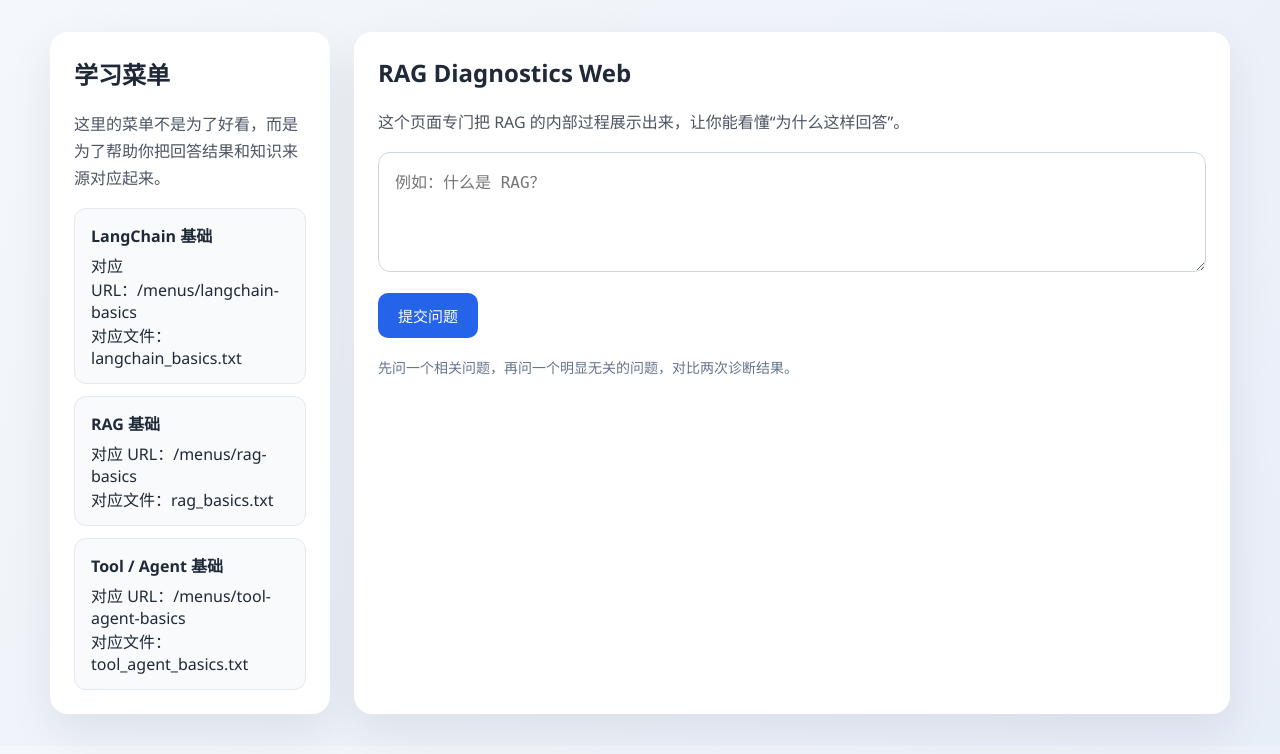
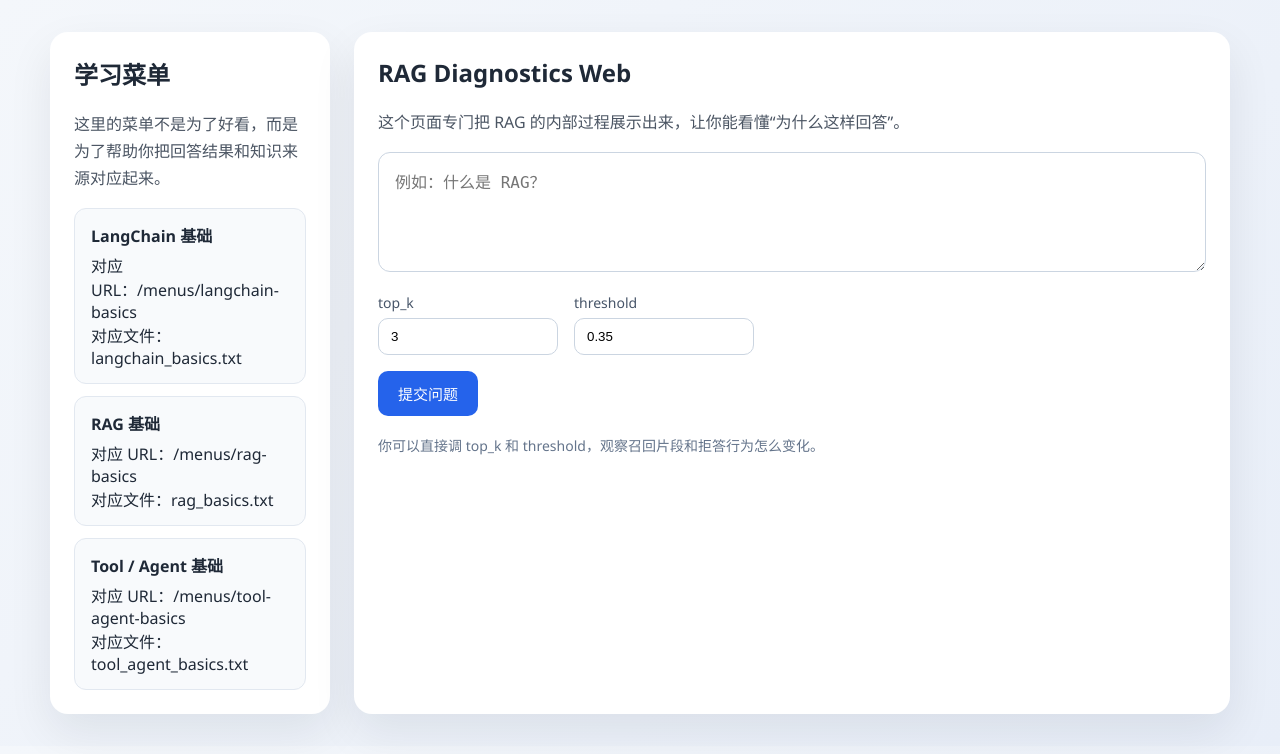
Before and after one commit to zhangqi77ok-sys/langchain-learning, a FastAPI app: page / in a window 1280 px wide. Shown: the top 754 px of the page. Run offline with FastAPI, Linux system fonts and the light colour scheme.

Commit message:
improve rag diagnostics controls

```diff
--- a/projects/rag-diagnostics-web/app/main.py
+++ b/projects/rag-diagnostics-web/app/main.py
@@ -11,7 +11,7 @@ from langchain_core.prompts import ChatPromptTemplate
 from langchain_core.vectorstores import InMemoryVectorStore
 from langchain_openai import ChatOpenAI
 from langchain_text_splitters import RecursiveCharacterTextSplitter
-from pydantic import BaseModel
+from pydantic import BaseModel, Field
 from rank_bm25 import BM25Okapi
 from sentence_transformers import SentenceTransformer
 
@@ -19,8 +19,10 @@ from sentence_transformers import SentenceTransformer
 app = FastAPI(title="rag-diagnostics-web")
 templates = Jinja2Templates(directory=str(Path(__file__).parent / "templates"))
 load_dotenv(Path(__file__).resolve().parents[3] / ".env")
+
 REJECTION_MESSAGE = "当前知识库里没有找到和这个问题足够相关的内容。"
-
+DEFAULT_TOP_K = 3
+DEFAULT_THRESHOLD = 0.35
 
 MENU_ITEMS = [
     {
@@ -51,6 +53,8 @@ class AskRequest(BaseModel):
     """前端问答请求体。"""
 
     question: str
+    top_k: int = Field(default=DEFAULT_TOP_K, ge=1, le=6)
+    threshold: float = Field(default=DEFAULT_THRESHOLD, ge=0.0, le=1.0)
 
 
 class RecommendedMenu(BaseModel):
@@ -75,6 +79,7 @@ class Diagnostics(BaseModel):
     rejected: bool
     best_score: float
     threshold: float
+    top_k: int
     bm25_results: list[RetrievedChunk]
     vector_results: list[RetrievedChunk]
     fused_results: list[RetrievedChunk]
@@ -150,6 +155,9 @@ def normalize_scores(scores: list[float]) -> list[float]:
     min_score = min(scores)
     max_score = max(scores)
     if min_score == max_score:
+        # 所有结果同分时，说明当前检索没有拉开区分度，不应直接视为高相关。
+        if max_score <= 0:
+            return [0.0 for _ in scores]
         return [1.0 for _ in scores]
 
     return [(score - min_score) / (max_score - min_score) for score in scores]
@@ -257,7 +265,7 @@ def choose_recommended_menu(question: str, sources: list[str]) -> RecommendedMen
     return RecommendedMenu(key=item["key"], title=item["title"], url=item["url"])
 
 
-def build_recommended_reason(question: str, sources: list[str], recommended_menu: RecommendedMenu) -> str:
+def build_recommended_reason(sources: list[str], recommended_menu: RecommendedMenu) -> str:
     """解释为什么推荐这个菜单。"""
     if sources:
         first_source = sources[0]
@@ -275,6 +283,8 @@ def read_root(request: Request):
         context={
             "title": "rag-diagnostics-web",
             "menus": MENU_ITEMS,
+            "default_top_k": DEFAULT_TOP_K,
+            "default_threshold": DEFAULT_THRESHOLD,
         },
     )
 
@@ -283,11 +293,15 @@ def read_root(request: Request):
 def ask_question(payload: AskRequest) -> AskResponse:
     """执行问答，并把内部诊断信息一并返回给前端。"""
     question = payload.question.strip()
+    top_k = payload.top_k
+    threshold = payload.threshold
+
     if not question:
         empty_diagnostics = Diagnostics(
             rejected=False,
             best_score=0.0,
-            threshold=0.35,
+            threshold=threshold,
+            top_k=top_k,
             bm25_results=[],
             vector_results=[],
             fused_results=[],
@@ -310,11 +324,10 @@ def ask_question(payload: AskRequest) -> AskResponse:
     vector_store = InMemoryVectorStore(embeddings)
     vector_store.add_documents(documents)
 
-    bm25_results = run_bm25_search(question, documents, top_k=4)
-    vector_results = run_vector_search(question, vector_store, top_k=4)
-    fused_results = fuse_results(bm25_results, vector_results)[:4]
+    bm25_results = run_bm25_search(question, documents, top_k=top_k)
+    vector_results = run_vector_search(question, vector_store, top_k=top_k)
+    fused_results = fuse_results(bm25_results, vector_results)[:top_k]
     best_score = fused_results[0][1] if fused_results else 0.0
-    threshold = 0.35
 
     retrieved_docs = [document for document, _ in fused_results]
     context = build_context(retrieved_docs)
@@ -328,6 +341,7 @@ def ask_question(payload: AskRequest) -> AskResponse:
             rejected=True,
             best_score=best_score,
             threshold=threshold,
+            top_k=top_k,
             bm25_results=convert_to_chunks(bm25_results),
             vector_results=convert_to_chunks(vector_results),
             fused_results=convert_to_chunks(fused_results),
@@ -338,7 +352,7 @@ def ask_question(payload: AskRequest) -> AskResponse:
             answer=REJECTION_MESSAGE,
             sources=sources,
             recommended_menu=recommended_menu,
-            recommended_reason=build_recommended_reason(question, [], recommended_menu),
+            recommended_reason=build_recommended_reason([], recommended_menu),
             diagnostics=diagnostics,
         )
 
@@ -348,7 +362,7 @@ def ask_question(payload: AskRequest) -> AskResponse:
                 "system",
                 "你是一名简洁清晰的知识库助手。请严格依据上下文回答，并尽量指出信息来自哪个文件。"
                 "如果上下文和问题明显无关，或者上下文不足以支持回答，"
-                "必须直接回答：当前知识库里没有找到和这个问题足够相关的内容。"
+                f"必须直接回答：{REJECTION_MESSAGE}"
                 "不要勉强回答，不要扩展到上下文之外的知识。",
             ),
             ("human", "上下文：\n{context}\n\n问题：\n{question}"),
@@ -371,6 +385,7 @@ def ask_question(payload: AskRequest) -> AskResponse:
             rejected=True,
             best_score=best_score,
             threshold=threshold,
+            top_k=top_k,
             bm25_results=convert_to_chunks(bm25_results),
             vector_results=convert_to_chunks(vector_results),
             fused_results=convert_to_chunks(fused_results),
@@ -381,7 +396,7 @@ def ask_question(payload: AskRequest) -> AskResponse:
             answer=answer_text,
             sources=sources,
             recommended_menu=recommended_menu,
-            recommended_reason=build_recommended_reason(question, [], recommended_menu),
+            recommended_reason=build_recommended_reason([], recommended_menu),
             diagnostics=diagnostics,
         )
 
@@ -390,6 +405,7 @@ def ask_question(payload: AskRequest) -> AskResponse:
         rejected=False,
         best_score=best_score,
         threshold=threshold,
+        top_k=top_k,
         bm25_results=convert_to_chunks(bm25_results),
         vector_results=convert_to_chunks(vector_results),
         fused_results=convert_to_chunks(fused_results),
@@ -400,6 +416,6 @@ def ask_question(payload: AskRequest) -> AskResponse:
         answer=answer_text,
         sources=sources,
         recommended_menu=recommended_menu,
-        recommended_reason=build_recommended_reason(question, sources, recommended_menu),
+        recommended_reason=build_recommended_reason(sources, recommended_menu),
         diagnostics=diagnostics,
     )
--- a/projects/rag-diagnostics-web/app/templates/index.html
+++ b/projects/rag-diagnostics-web/app/templates/index.html
@@ -68,6 +68,28 @@
             border-radius: 12px;
             font-size: 16px;
             resize: vertical;
+            box-sizing: border-box;
+        }
+
+        .controls {
+            display: grid;
+            grid-template-columns: repeat(2, minmax(120px, 180px));
+            gap: 16px;
+            margin-top: 16px;
+        }
+
+        .control label {
+            display: block;
+            margin-bottom: 6px;
+            font-size: 14px;
+            color: #475569;
+        }
+
+        .control input {
+            width: 100%;
+            padding: 10px 12px;
+            border: 1px solid #cbd5e1;
+            border-radius: 10px;
             box-sizing: border-box;
         }
 
@@ -191,8 +213,20 @@
                 <p>这个页面专门把 RAG 的内部过程展示出来，让你能看懂“为什么这样回答”。</p>
 
                 <textarea id="questionInput" placeholder="例如：什么是 RAG？"></textarea>
+
+                <div class="controls">
+                    <div class="control">
+                        <label for="topKInput">top_k</label>
+                        <input id="topKInput" type="number" min="1" max="6" value="{{ default_top_k }}">
+                    </div>
+                    <div class="control">
+                        <label for="thresholdInput">threshold</label>
+                        <input id="thresholdInput" type="number" min="0" max="1" step="0.01" value="{{ default_threshold }}">
+                    </div>
+                </div>
+
                 <button id="askButton" type="button">提交问题</button>
-                <p id="hint" class="hint">先问一个相关问题，再问一个明显无关的问题，对比两次诊断结果。</p>
+                <p id="hint" class="hint">你可以直接调 top_k 和 threshold，观察召回片段和拒答行为怎么变化。</p>
 
                 <div id="result" style="display:none;">
                     <div class="result-card">
@@ -240,6 +274,8 @@
     <script>
         const button = document.getElementById("askButton");
         const input = document.getElementById("questionInput");
+        const topKInput = document.getElementById("topKInput");
+        const thresholdInput = document.getElementById("thresholdInput");
         const hint = document.getElementById("hint");
         const result = document.getElementById("result");
         const answerBox = document.getElementById("answerBox");
@@ -270,6 +306,9 @@
 
         button.addEventListener("click", async () => {
             const question = input.value.trim();
+            const topK = Number(topKInput.value);
+            const threshold = Number(thresholdInput.value);
+
             if (!question) {
                 hint.textContent = "请输入问题后再提交。";
                 return;
@@ -285,7 +324,7 @@
                     headers: {
                         "Content-Type": "application/json"
                     },
-                    body: JSON.stringify({ question })
+                    body: JSON.stringify({ question, top_k: topK, threshold })
                 });
 
                 const data = await response.json();
@@ -311,6 +350,7 @@
                 }
 
                 diagnosticsSummary.innerHTML = `
+                    <div>本次 top_k：${data.diagnostics.top_k}</div>
                     <div>最高融合分：${data.diagnostics.best_score.toFixed(4)}</div>
                     <div>拒答阈值：${data.diagnostics.threshold.toFixed(2)}</div>
                     <div>是否拒答：${data.diagnostics.rejected ? "是" : "否"}</div>
```
